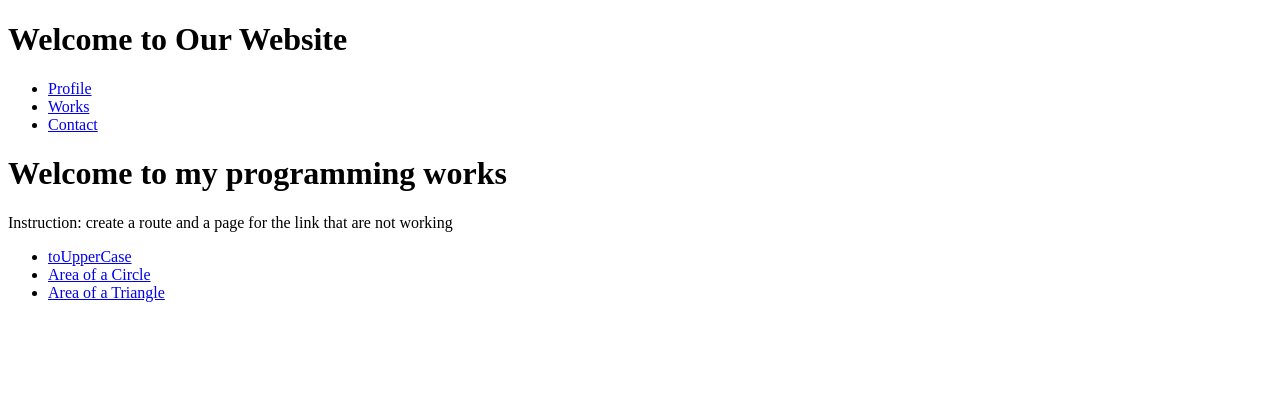
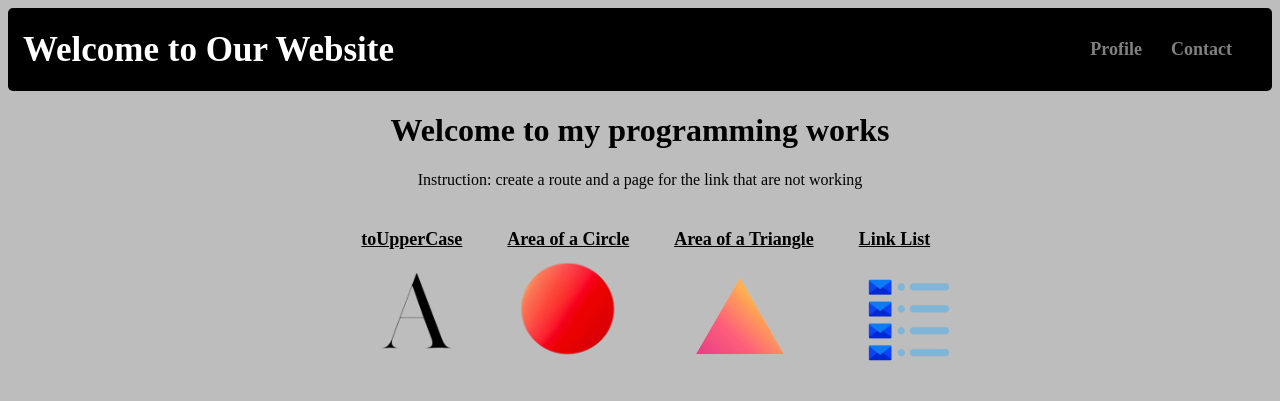
Before and after one commit to Nexuz-ser/PORTFOLIO, a Flask app: page / in a window 1280 px wide. Shown: the top 401 px of the page. Run offline with Flask 3, Linux system fonts and the light colour scheme.

Commit message:
Index UI update

```diff
--- a/templates/index.html
+++ b/templates/index.html
@@ -1,27 +1,70 @@
 <!DOCTYPE html>
 <html>
 <head>
+    <meta charset="utf-8">
+    <meta name="viewport" content="width=device-width, initial-scale=1">
     <title>Home Page</title>
+    <style type="text/css">
+        *{
+            text-decoration: None;
+        }
+        body{
+            background-color: #BDBDBD;
+        }
+        .navbar{
+            background: black; font-family: 'Times New Roman'; padding-right: 15px; padding-left: 15px; padding-block: 15px; border-radius: 5px;
+        }
+        .navdiv{
+            display: flex; align-items: center; justify-content: space-between;
+        }
+        .logo{
+            font-size: 35px; font-weight: 600; color: white;
+        }
+        li{
+            list-style: None; display: inline-block;
+        }
+        li a{
+            color: gray; font-size: 18px; font-weight: bold; margin-right: 25px;
+        }
+        .P_Works{
+            display: flex; justify-content: center; gap: 20px; margin-top: 40px;
+        }
+        .P_Works li a{
+            color: black; text-decoration: underline;
+        }
+    </style>
 </head>
 <body>
-    <h1>Welcome to Our Website</h1>
-
-    <nav>
-        <ul>
-            <li><a href="/profile">Profile</a></li>
-            <li><a href="/works">Works</a></li>
-            <li><a href="/contact">Contact</a></li>
-        </ul>
+    <nav class="navbar">
+        <div class="navdiv">
+            <div class="logo">Welcome to Our Website</div>
+            <ul>
+                <li><a href="/profile">Profile</a></li>
+                <li><a href="/contact">Contact</a></li>
+            </ul>
+        </div>
     </nav>
 
+    <h1 style="display: flex; justify-content: center;">Welcome to my programming works</h1>
+    <p style="justify-self: center;">Instruction: create a route and a page for the link that are not working</p>
 
-    <h1>Welcome to my programming works</h1>
-    <p>Instruction: create a route and a page for the link that are not working</p>
-
-    <ul>
-        <li><a href="/works">toUpperCase</a></li>
-        <li><a href="/works/area/circle">Area of a Circle</a></li>
-        <li><a href="/works/area/triangle">Area of a Triangle</a></li>
+    <ul class="P_Works">
+        <li>
+            <a href="/works">toUpperCase</a><br>
+            <img src="{{url_for('static', filename='images/letter.png')}}" alt="Circle Icon" width="110">
+        </li>
+        <li>
+            <a href="/works/area/circle">Area of a Circle</a><br>
+            <img src="{{url_for('static', filename='images/circle.png')}}" alt="Circle Icon" width="121">
+        </li>
+        <li>
+            <a href="/works/area/triangle">Area of a Triangle</a><br>
+            <img src="{{url_for('static', filename='images/triangle.png')}}" alt="Circle Icon" width="132">
+        </li>
+        <li>
+            <a href="#">Link List</a><br>
+            <img src="{{url_for('static', filename='images/list.png')}}" alt="Circle Icon" width="100" style="margin-top: 20px;">
+        </li>
     </ul>
 </body>
 </html>
```
Also changed, not shown: templates/circle.html (+34 -2 lines), static/images/circle.png (added), static/images/letter.png (added), static/images/list.png (added), static/images/triangle.png (added).
